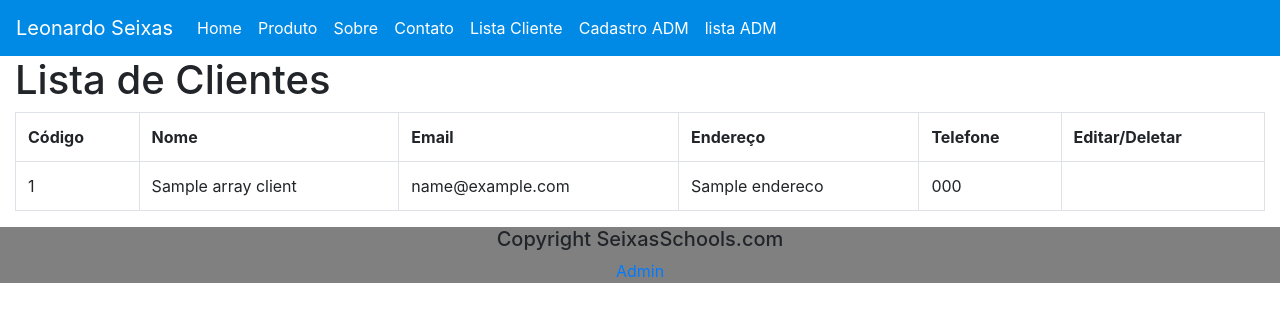
After one commit to leoseixas/LPW, a PHP site: template projeto-crud/views/clients/listClients.php in a window 1280 px wide. The commit adds this page. Shown: the top 322 px of the page. Run offline with PHP 8.4, Linux system fonts and the light colour scheme; the template is opened without the code that fills it: most values are stand-ins (such as "Sample title", 1, 10 or a date in 2020).

Commit message:
add lista

```diff
--- /dev/null
+++ b/projeto-crud/views/clients/listClients.php
@@ -0,0 +1,27 @@
+<h1>Lista de Clientes</h1>
+<table class='table table-hover table-bordered'>
+    <tr>
+        <th>Código</th>
+        <th>Nome</th>
+        <th>Email</th>
+        <th>Endereço</th>
+        <th>Telefone</th>
+        <th>Editar/Deletar</th>
+    </tr>
+
+
+<?php
+foreach ($arrayClients as $client) {
+?>
+    <tr>
+        <td><?=$client["idCliente"]?></td>
+        <td><?=$client["nome"]?></td>
+        <td><?=$client["email"]?></td>
+        <td><?=$client["endereco"]?></td>
+        <td><?=$client["telefone"]?></td>
+    </tr>
+<?php
+}
+?>
+
+</table>
--- a/projeto-crud/views/templates/header.php
+++ b/projeto-crud/views/templates/header.php
@@ -33,10 +33,13 @@
                         <a class="nav-link" href="?c=s&a=contato">Contato</a>
                     </li>
                     <li class="nav-item">
-                        <a class="nav-link" href="?c=c&a=uf">Cadastro</a>
+                        <a class="nav-link" href="?c=l&a=l">Lista Cliente</a>
                     </li>
                     <li class="nav-item">
-                        <a class="nav-link" href="?c=c&a=ul">lista</a>
+                        <a class="nav-link" href="?c=c&a=uf">Cadastro ADM</a>
+                    </li>
+                    <li class="nav-item">
+                        <a class="nav-link" href="?c=c&a=ul">lista ADM</a>
                     </li>
                     </ul>
                 </div>
```
Also changed, not shown: projeto-crud/controllers/clientsController.php (added, +28 -0 lines), projeto-crud/index.php (+8 -0 lines), projeto-crud/models/clientsModel.php (added, +25 -0 lines).
